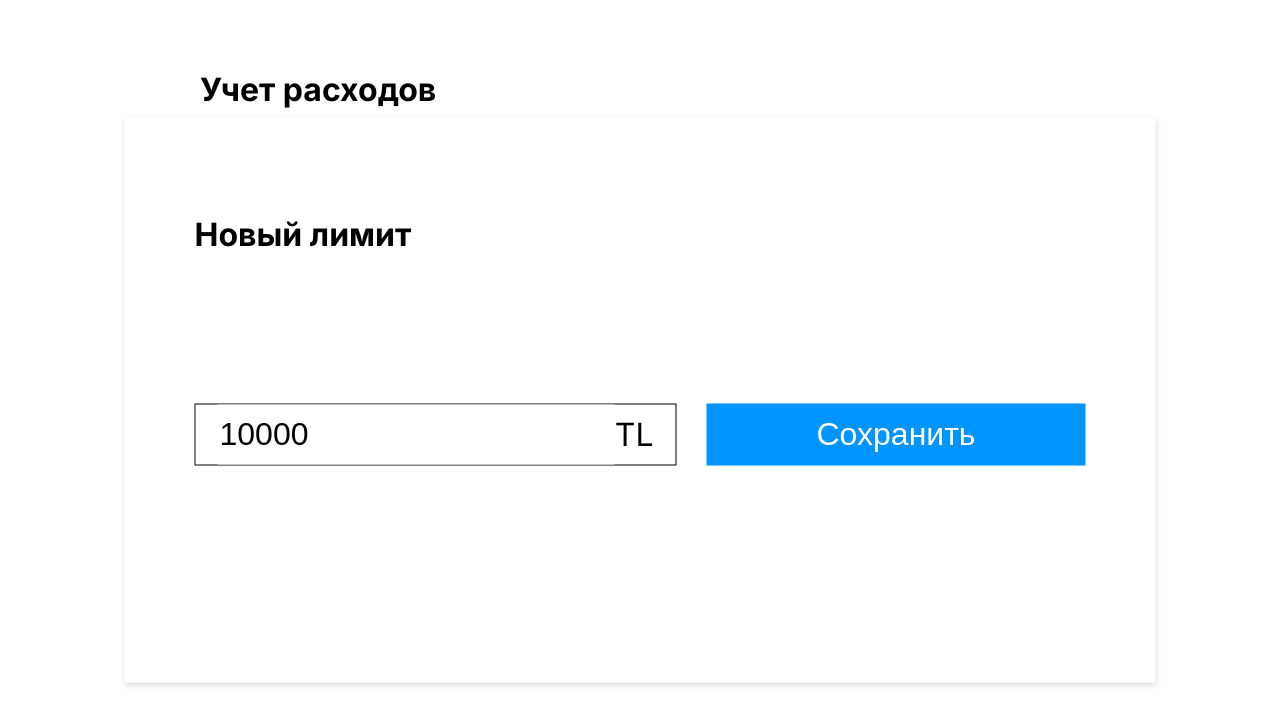
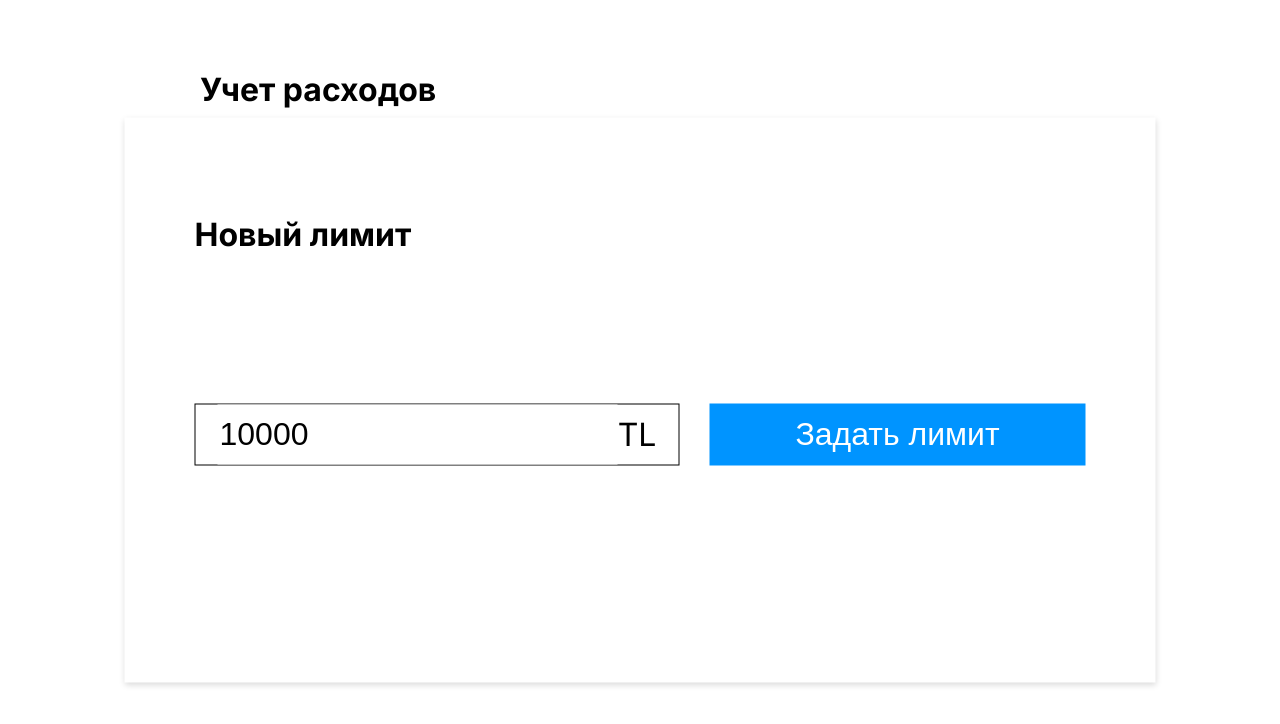
Before and after one commit to saraenso/expenses-app, a plain HTML site: page index.html in a window 1280 px wide. Both pictures are taken after a click on the picture 494 px from the left and 358 px from the top of the page. Drawn offline with Linux system fonts and the light colour scheme.

Commit message:
update btn

```diff
--- a/index.html
+++ b/index.html
@@ -74,7 +74,7 @@
                     </div>
                   <button class="popup-submit js-popup-submit" type="submit">
                     <p class="popup-submit__text">
-                      Сохранить
+                      Задать лимит
                     </p>
                   </button>
                   <button class="popup-close js-popup-close"></button>
--- a/styles/style.css
+++ b/styles/style.css
@@ -232,8 +232,8 @@ ol {
 }
 
 .popup-submit {
+    width: 80%;
     display: inline-block;
-    padding: 10px 110px;
     border: unset;
     cursor: pointer;
     background-color: #0094FF;
```
